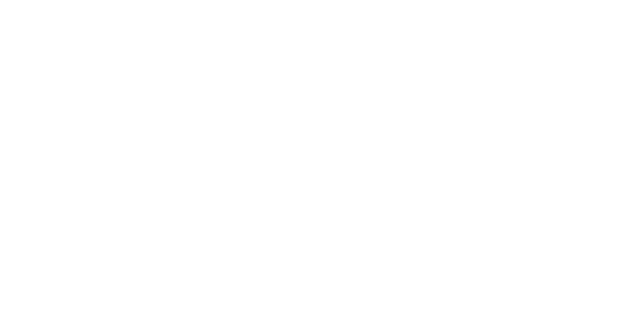
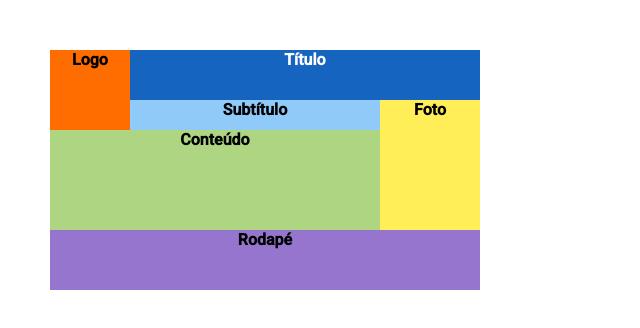
Before and after one commit to eduardoflorence/angular-flex-layout, an Angular app: page /exemplo5 in a window 1280 px wide. Before the commit this address led to /. Shown: the top 328 px of the page, without its empty margins (0-640 px from the left). Built offline with nearby package versions, Linux system fonts and the light colour scheme.

Commit message:
**Exemplo 5**: Grid

```diff
--- a/src/app/app-routing.module.ts
+++ b/src/app/app-routing.module.ts
@@ -6,6 +6,7 @@
 import { Exemplo2Component } from './componentes/exemplo2/exemplo2.component';
 import { Exemplo3Component } from './componentes/exemplo3/exemplo3.component';
 import { Exemplo4Component } from './componentes/exemplo4/exemplo4.component';
+import { Exemplo5Component } from './componentes/exemplo5/exemplo5.component';
 
 const routes: Routes = [
   { path: '', pathMatch: 'full', redirectTo: 'principal' },
@@ -13,7 +14,8 @@
   { path: 'exemplo1', component: Exemplo1Component },
   { path: 'exemplo2', component: Exemplo2Component },
   { path: 'exemplo3', component: Exemplo3Component },
-  { path: 'exemplo4', component: Exemplo4Component }
+  { path: 'exemplo4', component: Exemplo4Component },
+  { path: 'exemplo5', component: Exemplo5Component }
 ];
 
 @NgModule({
--- a/src/app/app.module.ts
+++ b/src/app/app.module.ts
@@ -19,6 +19,7 @@
 import { Exemplo2Component } from './componentes/exemplo2/exemplo2.component';
 import { Exemplo3Component } from './componentes/exemplo3/exemplo3.component';
 import { Exemplo4Component } from './componentes/exemplo4/exemplo4.component';
+import { Exemplo5Component } from './componentes/exemplo5/exemplo5.component';
 
 @NgModule({
   declarations: [
@@ -27,7 +28,8 @@
     Exemplo1Component,
     Exemplo2Component,
     Exemplo3Component,
-    Exemplo4Component
+    Exemplo4Component,
+    Exemplo5Component
   ],
   imports: [
     BrowserModule,
--- /dev/null
+++ b/src/app/componentes/exemplo5/exemplo5.component.html
@@ -0,0 +1,28 @@
+<div class="carteira">
+
+  <div gdAreas="logo titulo titulo | logo subtitulo foto | conteudo conteudo foto | rodape rodape rodape"
+       gdRows="50px 30px 100px 60px" gdColumns="80px 250px 100px"
+      >
+
+    <div gdArea="logo" class="logo">
+      <div>Logo</div>
+    </div>
+    <div gdArea="titulo" class="titulo">
+      <div>Título</div>
+    </div>
+    <div gdArea="subtitulo" class="subtitulo">
+      <div>Subtítulo</div>
+    </div>
+    <div gdArea="foto" class="foto">
+      <div>Foto</div>
+    </div>
+    <div gdArea="conteudo"  class="conteudo">
+      <div>Conteúdo</div>
+    </div>
+    <div gdArea="rodape" class="rodape">
+      <div>Rodapé</div>
+    </div>
+
+  </div>
+
+</div>
--- /dev/null
+++ b/src/app/componentes/exemplo5/exemplo5.component.scss
@@ -0,0 +1,42 @@
+.carteira {
+  width: 800px;
+  margin: 50px;
+}
+
+%area{
+  width: 100%;
+  height: 100%;
+  text-align: center;
+  font-weight: bold;
+}
+
+.logo {
+  @extend %area;
+  background-color: #ff6d00;
+}
+
+.titulo {
+  @extend %area;
+  background-color: #1565c0;
+  color: white;
+}
+
+.subtitulo {
+  @extend %area;
+  background-color: #90caf9;
+}
+
+.foto {
+  @extend %area;
+  background-color: #ffee58;
+}
+
+.conteudo {
+  @extend %area;
+  background-color: #aed581;
+}
+
+.rodape {
+  @extend %area;
+  background-color: #9575cd;
+}
--- /dev/null
+++ b/src/app/componentes/exemplo5/exemplo5.component.ts
@@ -0,0 +1,15 @@
+import { Component, OnInit } from '@angular/core';
+
+@Component({
+  selector: 'app-exemplo5',
+  templateUrl: './exemplo5.component.html',
+  styleUrls: ['./exemplo5.component.scss']
+})
+export class Exemplo5Component implements OnInit {
+
+  constructor() { }
+
+  ngOnInit() {
+  }
+
+}
--- a/src/app/principal/principal.component.ts
+++ b/src/app/principal/principal.component.ts
@@ -11,7 +11,8 @@
     { nome: 'fxLayout e fxFlex', rota: ['/exemplo1'] },
     { nome: 'fxLayoutGap e fxFlexOffset', rota: ['/exemplo2'] },
     { nome: 'Breakpoints', rota: ['/exemplo3'] },
-    { nome: 'MediaObserver', rota: ['/exemplo4'] }
+    { nome: 'MediaObserver', rota: ['/exemplo4'] },
+    { nome: 'Grid', rota: ['/exemplo5'] }
   ];
 
   constructor() { }
```
Also changed, not shown: 1 other file (tests, documents, lock files or other folders).
